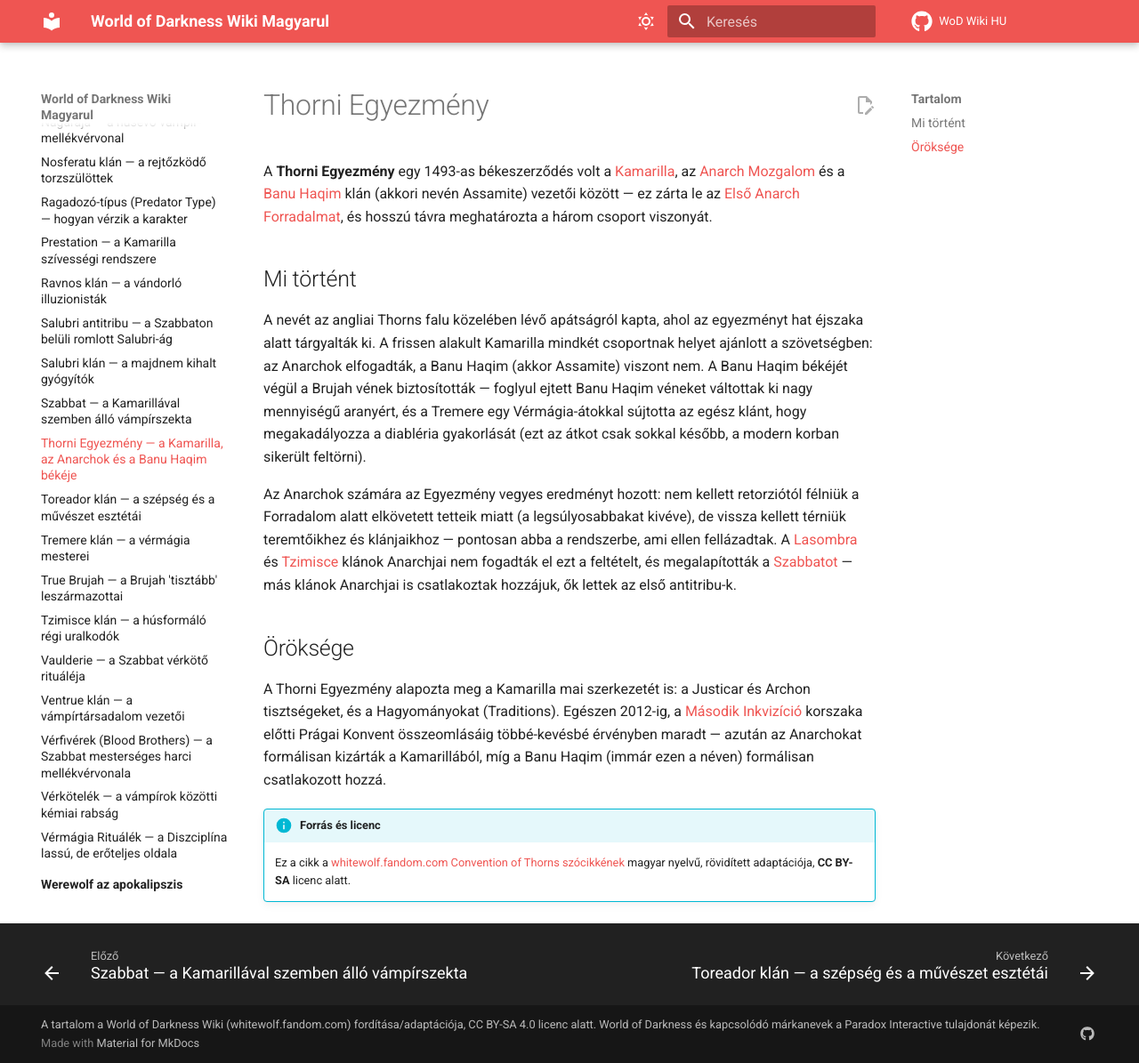
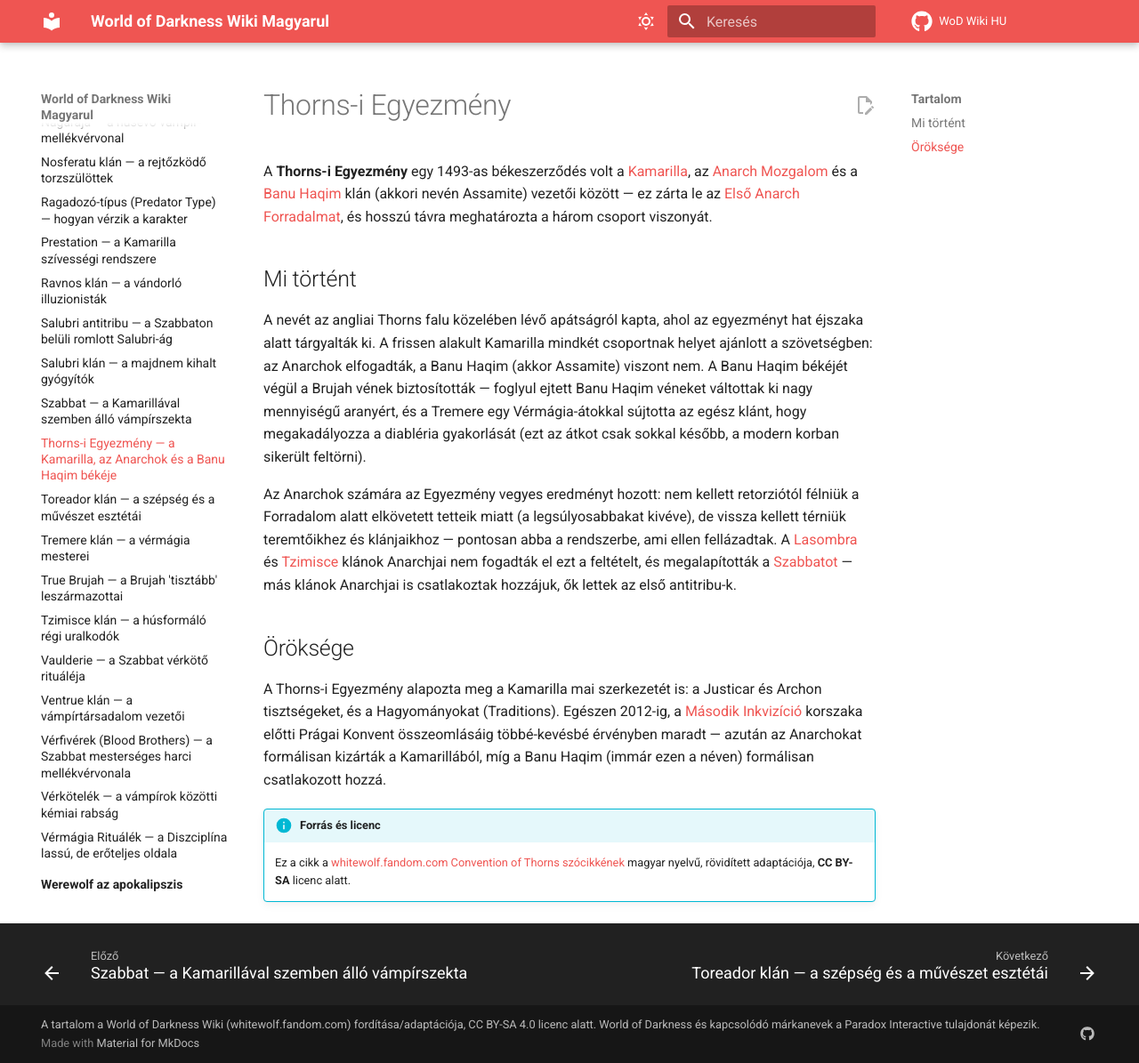
Before and after one commit to davidszentgyorgyi/wod-hu, an MkDocs documentation site: the page built from docs/vampire-a-maszkabal/thorni-egyezmeny.md, in a window 1280 px wide and 1195 px high. Shown: the whole window at 89% size. Built offline with MkDocs 1.6.1 and Material for MkDocs 9.7.7, drawn with Linux system fonts in a browser that asks for light colours; comment, search, counter and statistics services are not loaded.

Commit message:
Fix naming: Thorni -> Thorns-i Egyezmeny for consistency
anarch.md and szabbat.md already used "Thorns-i Egyezmeny" before this
session's additions; aligned the new article and its two cross-links
to match instead of introducing a second variant.

Co-Authored-By: Claude Sonnet 5 <noreply@anthropic.com>

```diff
--- a/docs/vampire-a-maszkabal/thorni-egyezmeny.md
+++ b/docs/vampire-a-maszkabal/thorni-egyezmeny.md
@@ -1,13 +1,13 @@
 ---
-title: "Thorni Egyezmény — a Kamarilla, az Anarchok és a Banu Haqim békéje"
+title: "Thorns-i Egyezmény — a Kamarilla, az Anarchok és a Banu Haqim békéje"
 description: >-
-  A Thorni Egyezmény (Convention of Thorns, 1493) az Első Anarch Forradalmat zárta le, és
+  A Thorns-i Egyezmény (Convention of Thorns, 1493) az Első Anarch Forradalmat zárta le, és
   megalapozta a Kamarilla, az Anarch Mozgalom és a Szabbat mai viszonyát.
 ---
 
-# Thorni Egyezmény
+# Thorns-i Egyezmény
 
-A **Thorni Egyezmény** egy 1493-as békeszerződés volt a [Kamarilla](kamarilla.md), az
+A **Thorns-i Egyezmény** egy 1493-as békeszerződés volt a [Kamarilla](kamarilla.md), az
 [Anarch Mozgalom](anarch.md) és a [Banu Haqim](banu-haqim.md) klán (akkori nevén Assamite)
 vezetői között — ez zárta le az [Első Anarch Forradalmat](anarch-forradalom.md), és hosszú
 távra meghatározta a három csoport viszonyát.
@@ -31,7 +31,7 @@ hozzájuk, ők lettek az első antitribu-k.
 
 ## Öröksége
 
-A Thorni Egyezmény alapozta meg a Kamarilla mai szerkezetét is: a Justicar és Archon
+A Thorns-i Egyezmény alapozta meg a Kamarilla mai szerkezetét is: a Justicar és Archon
 tisztségeket, és a Hagyományokat (Traditions). Egészen 2012-ig, a [Második
 Inkvizíció](masodik-inkvizicio.md) korszaka előtti Prágai Konvent összeomlásáig többé-kevésbé
 érvényben maradt — azután az Anarchokat formálisan kizárták a Kamarillából, míg a Banu Haqim
```
Also changed, not shown: CONTENT_MAP.md (+1 -1 lines), docs/vampire-a-maszkabal/anarch.md (+1 -1 lines), docs/vampire-a-maszkabal/kamarilla.md (+1 -1 lines).
